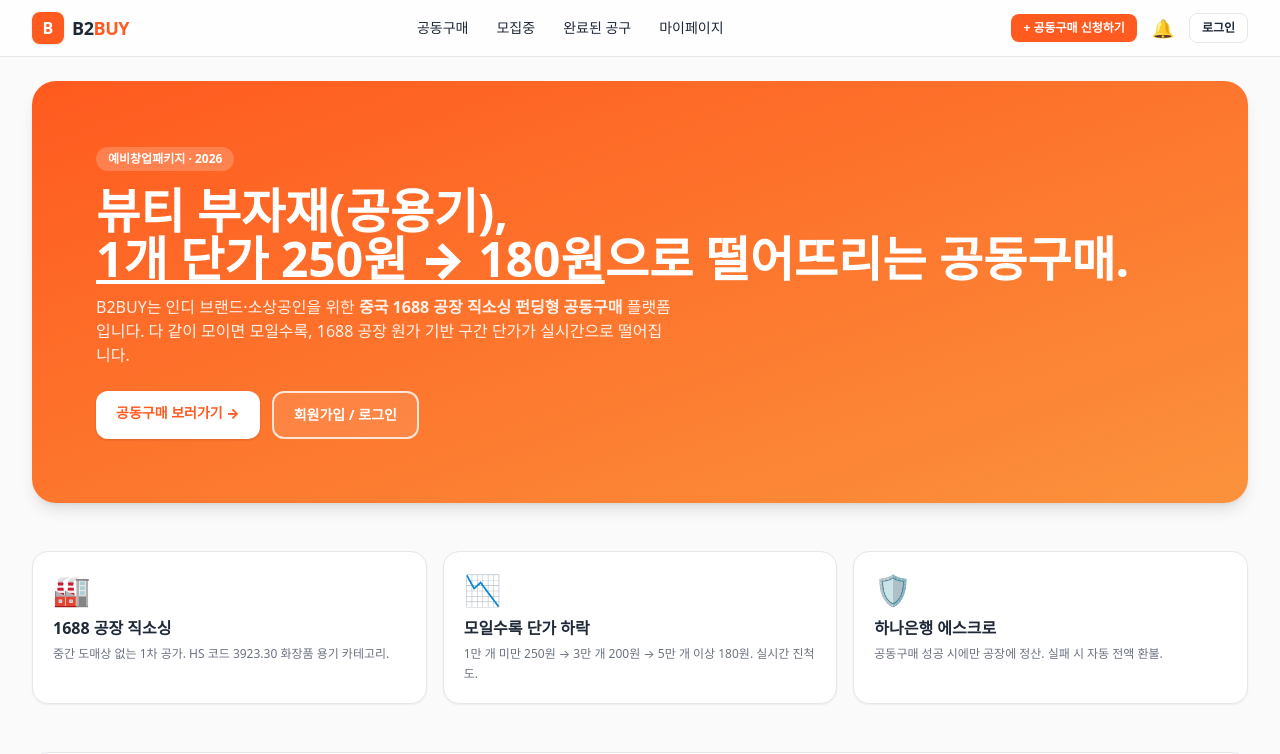
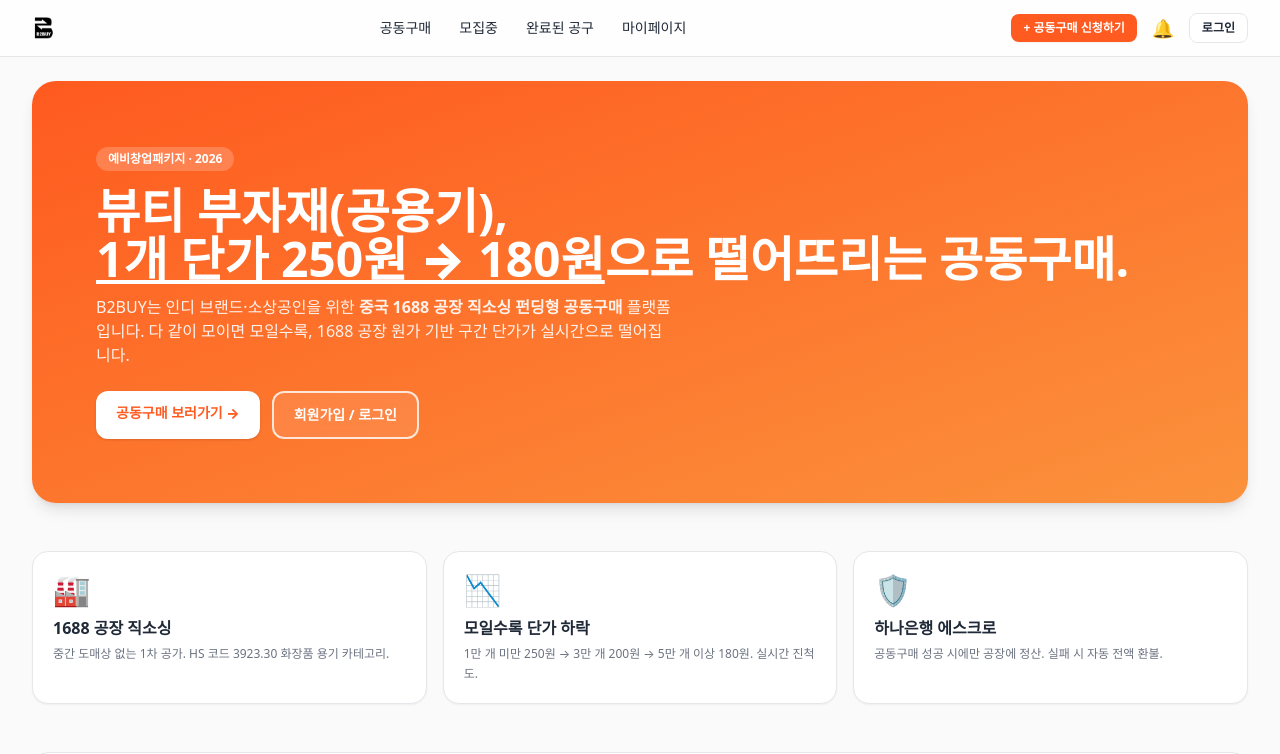
Before and after one commit to whitederrick/b2buy, a Next.js app: page / in a window 1280 px wide. Shown: the top 754 px of the page. Built offline with nearby package versions, Linux system fonts and the light colour scheme.

Commit message:
Use reference logo in navbar

```diff
--- a/components/Navbar.tsx
+++ b/components/Navbar.tsx
@@ -8,13 +8,13 @@
   return (
     <header className="sticky top-0 z-40 border-b border-b2buy-line bg-white/80 backdrop-blur">
       <div className="mx-auto flex h-14 max-w-7xl items-center justify-between px-4 sm:px-6 lg:px-8">
-        <Link href="/" className="flex items-center gap-2">
-          <span className="flex h-8 w-8 items-center justify-center rounded-lg bg-b2buy-primary text-base font-extrabold text-white shadow">
-            B
-          </span>
-          <span className="text-lg font-extrabold tracking-tight text-b2buy-ink">
-            B2<span className="text-b2buy-primary">BUY</span>
-          </span>
+        <Link href="/" className="flex items-center">
+          {/* eslint-disable-next-line @next/next/no-img-element */}
+          <img
+            src="/logo.png"
+            alt="B2BUY"
+            className="h-8 w-auto rounded-md"
+          />
         </Link>
 
         <nav className="hidden items-center gap-1 md:flex">
```
Also changed, not shown: public/logo.png (added).
